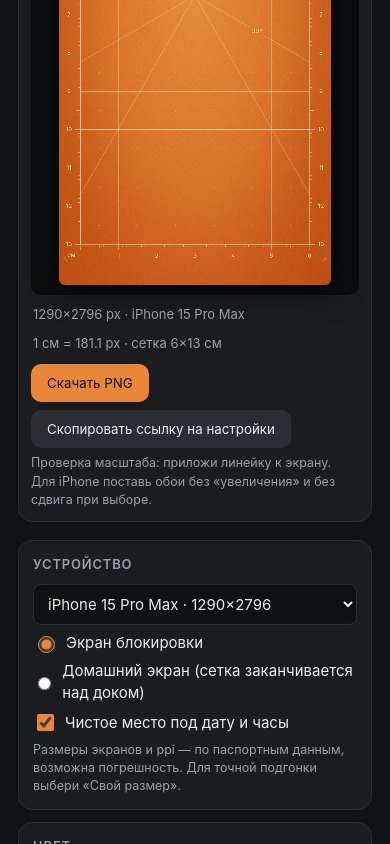
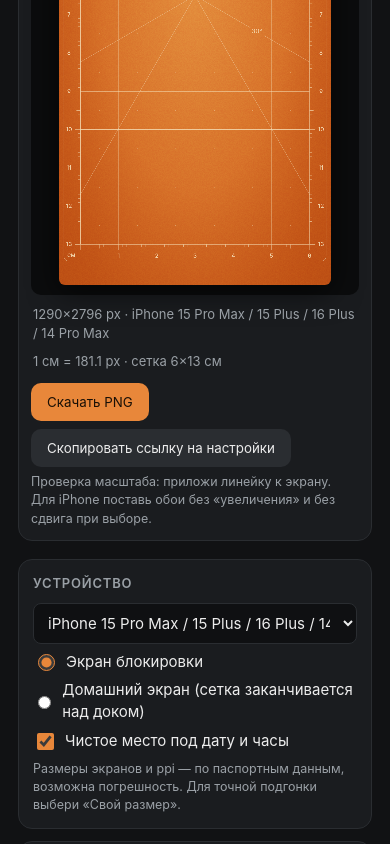
Before and after one commit to Speqqq/cutting-wallpaper, a plain HTML site: page index.html in a window 390 px wide. Shown: the part 502-1346 px from the top of the page. Drawn offline with Linux system fonts and the light colour scheme.

Commit message:
Update device list with new iPhone models

```diff
--- a/index.html
+++ b/index.html
@@ -139,10 +139,14 @@
 "use strict";
 /* ---------- данные ---------- */
 const DEVICES = [
-  {id:"ip15pm", name:'iPhone 15 Pro Max', w:1290,h:2796,ppi:460,type:"phone"},
-  {id:"ip16pm", name:'iPhone 16 Pro Max', w:1320,h:2868,ppi:460,type:"phone"},
-  {id:"ip16p",  name:'iPhone 16 Pro',     w:1206,h:2622,ppi:460,type:"phone"},
-  {id:"ip15",   name:'iPhone 15 / 15 Pro',w:1179,h:2556,ppi:460,type:"phone"},
+  {id:"ip15pm", name:'iPhone 15 Pro Max / 15 Plus / 16 Plus / 14 Pro Max', w:1290,h:2796,ppi:460,type:"phone"},
+  {id:"ip16pm", name:'iPhone 18 Pro Max / 17 Pro Max / 16 Pro Max', w:1320,h:2868,ppi:460,type:"phone"},
+  {id:"ip16p",  name:'iPhone 18 Pro / 17 / 17 Pro / 16 Pro',        w:1206,h:2622,ppi:460,type:"phone"},
+  {id:"ipair",  name:'iPhone Air',                                  w:1260,h:2736,ppi:460,type:"phone"},
+  {id:"ip15",   name:'iPhone 16 / 15 / 15 Pro / 14 Pro',            w:1179,h:2556,ppi:460,type:"phone"},
+  {id:"ip14",   name:'iPhone 17e / 16e / 14 / 13 / 13 Pro / 12 / 12 Pro', w:1170,h:2532,ppi:460,type:"phone"},
+  {id:"ip14pl", name:'iPhone 14 Plus / 13 Pro Max / 12 Pro Max',    w:1284,h:2778,ppi:458,type:"phone"},
+  {id:"ip13m",  name:'iPhone 13 mini / 12 mini',                    w:1080,h:2340,ppi:476,type:"phone"},
   {id:"ipadpro",name:'iPad Pro 11" (M4)', w:2420,h:1668,ppi:264,type:"tablet"},
   {id:"ipadair",name:'iPad Air 11"',      w:2360,h:1640,ppi:264,type:"tablet"},
   {id:"mba13",  name:'MacBook Air 13"',   w:2560,h:1664,ppi:224,type:"pc"},
```
